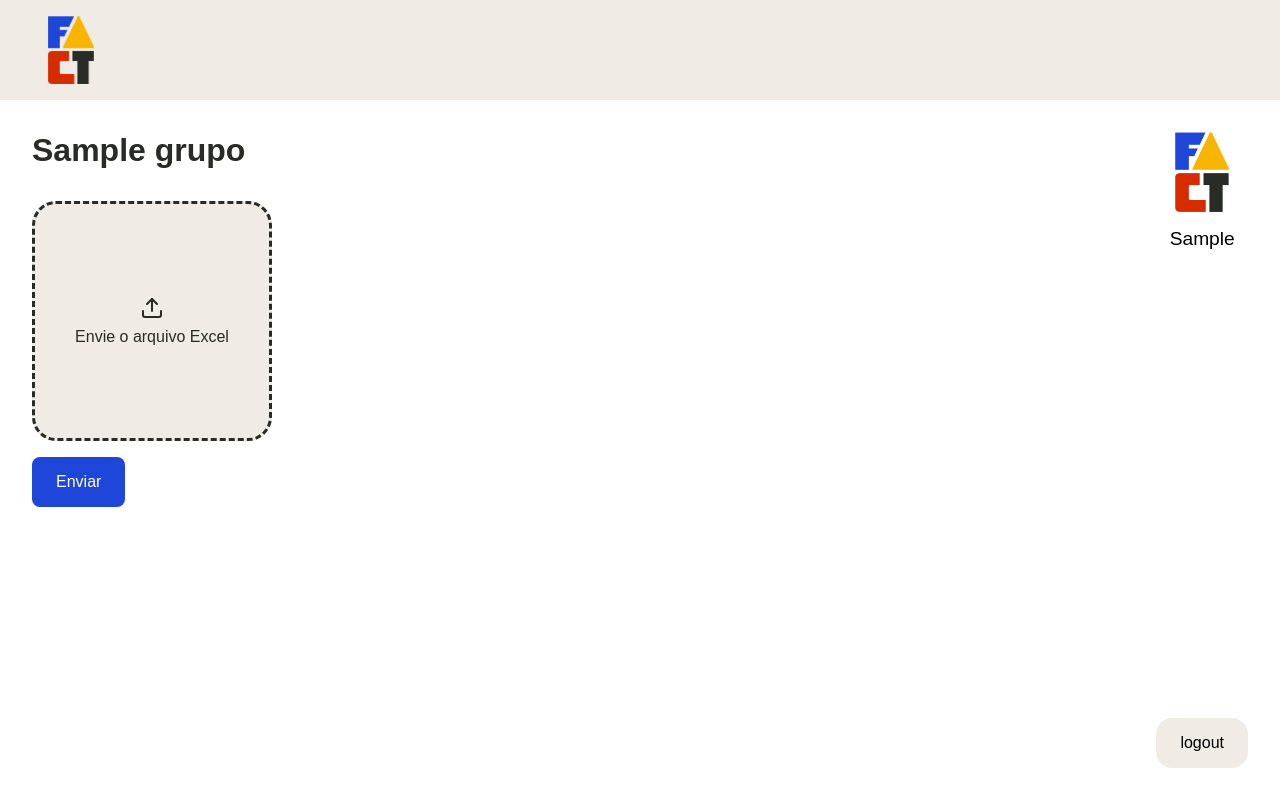
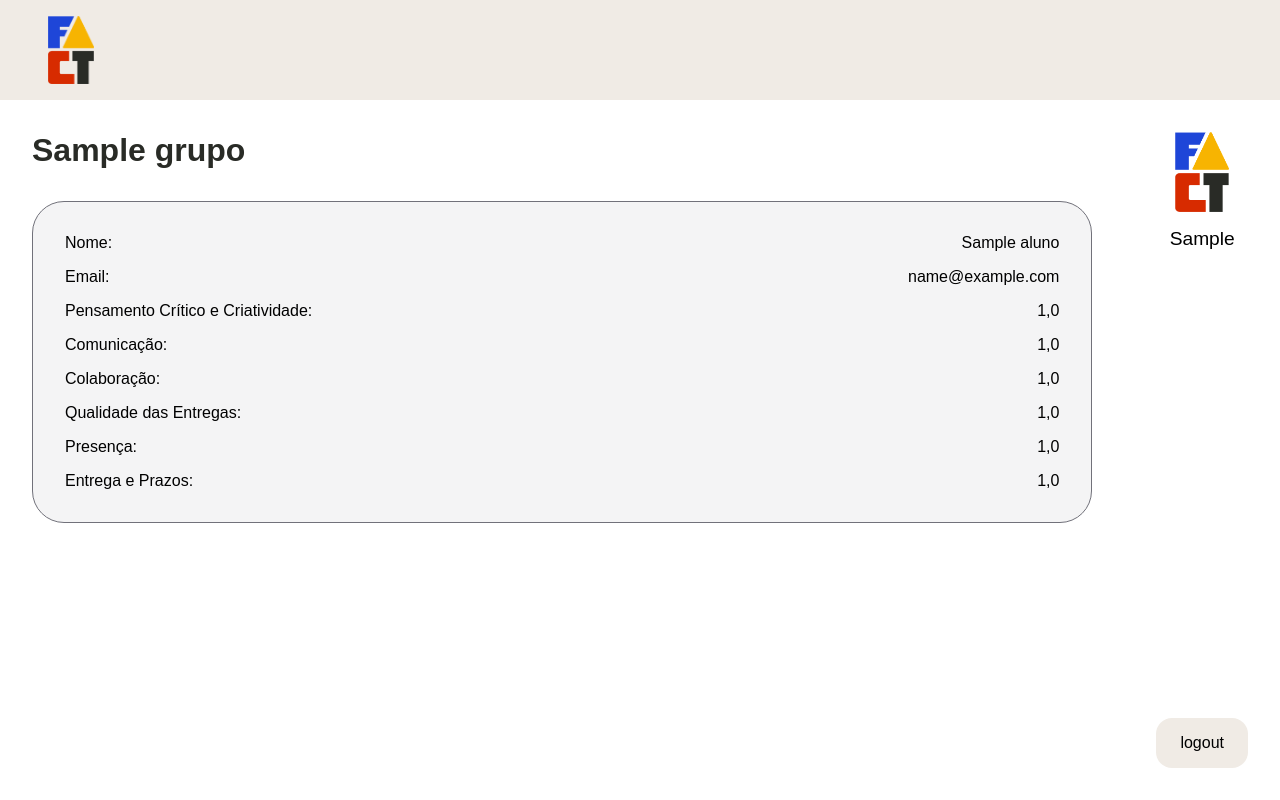
Before and after one commit to apabsp/fact-project, a Django app: page /app/group/1 in a window 1280 px wide. Run offline with Django 5.2, Linux system fonts and the light colour scheme; a user stored in the database is signed in; tables that the repository leaves empty hold one stand-in row (values such as "Sample post"); parts of the project's set-up code (start-up, migrations or seed data) failed here and were passed over.

Commit message:
feat: get notas ao fazer upload do excel

```diff
--- /dev/null
+++ b/feedbackApp/functions.py
@@ -0,0 +1,91 @@
+import re
+
+typeNotas = [
+    "Pensamento Crítico e Criatividade",
+    "Comunicação",
+    "Colaboração",
+    "Qualidade das Entregas",
+    "Presença",
+    "Entregas e Prazos"
+]
+
+alunos = {}
+
+def alunoAtualInAlunos(aluno):
+    for index in alunos:
+        if(aluno in alunos[index]):
+            return True
+
+    return False;
+
+def getAlunoEmail(aluno):
+    for _, valor in alunos.items():
+        if valor[1] == aluno:
+            return valor[0]
+
+    return ""
+
+reject = [
+    "Carimbo de data/hora",
+    "Endereço de e-mail",
+    "Nome completo"
+]
+
+
+def getMediaAluno(df):
+    notas = []
+
+    for nome_coluna in df.columns:
+        for index, x in enumerate(df[nome_coluna]):
+            if(nome_coluna == "Endereço de e-mail"):
+                alunos[index] = [x]
+            if(nome_coluna == "Nome completo"):
+                alunos[index].append(x)
+
+    for nome_coluna in df.columns:
+        match = re.search(r'\(([^)]*)\)', nome_coluna)
+        tipoNota = re.sub(r'\s+\([^)]*\)', '', nome_coluna)
+
+        if(match):
+            aluno_atual = match.group(1)
+
+            somaNotas = 0
+            countNotas = 0
+            media = 0
+
+            for index, x in enumerate(df[nome_coluna]):
+                if(nome_coluna not in reject and not nome_coluna.startswith("Justifique suas respostas")):
+
+                    nota = x
+
+                    if(aluno_atual in alunos[index]):
+                        nota = 0
+
+                    somaNotas += nota
+                    countNotas += 1
+
+                else:
+                    somaNotas += 0
+                    countNotas += 1
+
+            media = somaNotas / (countNotas - 1)
+
+            if(not alunoAtualInAlunos(aluno_atual)):
+                media = 0
+
+            notas.append([ aluno_atual, getAlunoEmail(aluno_atual), tipoNota, media ])
+
+    return notas
+
+
+def transformNotasToObject(notas: list):
+    objeto = {
+        "nome": notas[0][0],
+        "email": notas[0][1]
+    }
+
+    for array in notas:
+        atributo = array[2].lower().replace(' ', '_')
+        objeto[atributo] = array[3]
+
+    return objeto
--- a/feedbackApp/models.py
+++ b/feedbackApp/models.py
@@ -3,6 +3,16 @@ from django.contrib.auth.models import User
 
 class Aluno(models.Model):
     nome = models.CharField(max_length=200)
+    email = models.CharField(max_length=200)
+    pensamento_critico_criatividade = models.FloatField(verbose_name="Pensamento Crítico e Criatividade")
+    comunicacao = models.FloatField(verbose_name="Comunicação")
+    colaboracao = models.FloatField(verbose_name="Colaboração")
+    qualidade_entregas = models.FloatField(verbose_name="Qualidade das Entregas")
+    presenca = models.FloatField(verbose_name="Presença")
+    entrega_prazos = models.FloatField(verbose_name="Entrega e Prazos")
+
+    def __str__(self) -> str:
+        return self.nome
 
 class Grupo(models.Model):
     nome = models.CharField(max_length=200)
--- a/feedbackApp/templates/feedbackApp/group.html
+++ b/feedbackApp/templates/feedbackApp/group.html
@@ -9,7 +9,7 @@
     <main>
         <h1>{{ group.nome }}</h1>
 
-        {% if group.alunos|length < 1 %}
+        {% if alunos|length < 1 %}
             <form action="" method="post" enctype="multipart/form-data">
                 {% csrf_token %}
                 <label id="uploadfile" for="uploadfileInput">
@@ -19,6 +19,51 @@
                 <input id="uploadfileInput" style="display: none;" type="file" name="file" accept="application/vnd.openxmlformats-officedocument.spreadsheetml.sheet, application/vnd.ms-excel">
                 <button type="submit">Enviar</button>
             </form>
+
+        {% else %}
+            <div class="alunos-container">
+                {% for aluno in alunos %}
+                    <div class="aluno">
+                        <div>
+                            <p>Nome:</p>
+                            <p>{{aluno.nome}}</p>
+                        </div>
+                        <div>
+                            <p>Email:</p>
+                            <p>{{aluno.email}}</p>
+                        </div>
+                        <div>
+                            <p>Pensamento Crítico e Criatividade:</p>
+                            <p>{{aluno.pensamento_critico_criatividade}}</p>
+                        </div>
+                        <div>
+                            <p>Comunicação:</p>
+                            <p>{{aluno.comunicacao}}</p>
+                        </div>
+                        <div>
+                            <p>Colaboração:</p>
+                            <p>{{aluno.colaboracao}}</p>
+                        </div>
+                        <div>
+                            <p>Qualidade das Entregas:</p>
+                            <p>{{aluno.qualidade_entregas}}</p>
+                        </div>
+                        <div>
+                            <p>Presença:</p>
+                            <p>{{aluno.presenca}}</p>
+                        </div>
+                        <div>
+                            <p>Entrega e Prazos:</p>
+                            <p>{{aluno.entrega_prazos}}</p>
+                        </div>
+                    </div>
+
+                    {% if not forloop.last %}
+                        <hr>
+                    {% endif %}
+                {% endfor %}
+            </div>
+
         {% endif %}
     </main>
 {% endblock %}
--- a/feedbackApp/views.py
+++ b/feedbackApp/views.py
@@ -2,7 +2,8 @@ from django.shortcuts import render, redirect
 from django.views import View
 from django.contrib.auth.models import User
 from django.contrib.auth import logout
-from . import models
+from .models import Aluno, Grupo
+from .functions import getMediaAluno, transformNotasToObject
 import pandas as pd
 
 class FeedBackView(View):
@@ -11,7 +12,7 @@ class FeedBackView(View):
             return redirect("autenticacao:root")
 
         user = User.objects.get(username=req.user.username)
-        groups = models.Grupo.objects.filter(professor=user)
+        groups = Grupo.objects.filter(professor=user)
 
         context = {
             "user": user,
@@ -34,14 +35,18 @@ class FeedBackView(View):
         }
 
         if(action == "addGroup"):
-            return self.addGroup(req, context)
+            return self.addGroup(req, context, user)
 
 
-    def addGroup(self, req, context):
+    def addGroup(self, req, context, user):
         groupName = req.POST.get("groupName")
 
-        group = models.Grupo.objects.create(nomeDoGrupo=groupName, professor=context["user"])
+        group = Grupo.objects.create(nome=groupName, professor=context["user"])
         group.save()
+
+        groups = Grupo.objects.filter(professor=user)
+
+        context["groups"] = groups
 
         return render(req, "feedbackApp/app.html", context=context)
 
@@ -51,13 +56,14 @@ class GroupView(View):
         if(not req.user.is_authenticated):
             return redirect("autenticacao:root")
 
-        group = models.Grupo.objects.filter(pk=id)
+        group = Grupo.objects.filter(pk=id)
 
         if(not group.exists()):
             return redirect("feedbackApp:root")
 
         context = {
-            "group": group[0]
+            "group": group[0],
+            "alunos": group[0].alunos.all()
         }
 
         return render(req, "feedbackApp/group.html", context=context)
@@ -67,7 +73,7 @@ class GroupView(View):
         if(not req.user.is_authenticated):
             return redirect("autenticacao:root")
 
-        group = models.Grupo.objects.filter(pk=id)
+        group = Grupo.objects.filter(pk=id)
 
         if(not group.exists()):
             return redirect("feedbackApp:root")
@@ -84,7 +90,44 @@ class GroupView(View):
         file = req.FILES["file"]
         df = pd.read_excel(file)
 
-        print(df)
+        notas = getMediaAluno(df)
+
+        alunos = []
+
+        for nome_aluno, *_ in notas:
+            if(nome_aluno not in alunos):
+                alunos.append(nome_aluno)
+
+        for nome_aluno in alunos:
+            aluno_data = list(filter(lambda x: x[0] == nome_aluno, notas))
+
+            aluno_object = transformNotasToObject(aluno_data)
+
+            # print(aluno_object)
+
+            aluno = Aluno.objects.filter(nome=aluno_object["nome"])
+
+            if(not aluno.exists()):
+
+                aluno = Aluno.objects.create(
+                    nome=aluno_object["nome"],
+                    email=aluno_object["email"],
+                    pensamento_critico_criatividade=aluno_object["pensamento_crítico_e_criatividade"],
+                    comunicacao=aluno_object["comunicação"],
+                    colaboracao=aluno_object["colaboração"],
+                    qualidade_entregas=aluno_object["qualidade_das_entregas"],
+                    presenca=aluno_object["presença"],
+                    entrega_prazos=aluno_object["entregas_e_prazos"]
+                )
+
+                aluno.save()
+
+                group[0].alunos.add(aluno)
+                group[0].save()
+
+        group = Grupo.objects.get(pk=id)
+
+        context["alunos"] = group.alunos.all()
 
         return render(req, "feedbackApp/group.html", context=context)
 
--- a/static/autenticacao/signin.css
+++ b/static/autenticacao/signin.css
@@ -4,7 +4,7 @@
     margin: 0;
     padding: 0;
     box-sizing: border-box;
-    font-family: sans;
+    font-family: sans-serif;
 }
 
 body {
--- a/static/feedbackApp/css/app.css
+++ b/static/feedbackApp/css/app.css
@@ -23,7 +23,6 @@ main {
 .content {
     display: grid;
     grid-template-columns: repeat(4, minmax(0, 1fr));
-    flex-wrap: wrap;
     gap: 1rem;
 }
 
--- a/static/feedbackApp/css/group.css
+++ b/static/feedbackApp/css/group.css
@@ -9,6 +9,10 @@
     --beigeHover: #efe0ce;
     --black: #292B26;
     --blackHover: rgb(16, 16, 15);
+
+    --zinc-100: #f4f4f5;
+    --zinc-300: #d4d4d8;
+    --zinc-500: #71717a;
 }
 
 main {
@@ -18,6 +22,13 @@ main {
     flex-direction: column;
     gap: 2rem;
     padding: 2rem;
+}
+
+hr {
+    height: 1px;
+    color: var(--zinc-300);
+    background-color: var(--zinc-300);
+    border: none;
 }
 
 h1 {
@@ -68,3 +79,26 @@ form > button:hover {
     box-shadow: 0px 0px 10px 0px rgba(0,0,0,0.75);
     border-radius: 0.5rem;
 }
+
+.alunos-container {
+    display: flex;
+    flex-direction: column;
+    gap: 2rem;
+    padding: 2rem;
+    border-radius: 2rem;
+    border: 1px solid var(--zinc-500);
+    background-color: var(--zinc-100);
+}
+
+.aluno {
+    display: flex;
+    flex-direction: column;
+    gap: 1rem;
+}
+
+.aluno > div {
+    display: flex;
+    align-items: center;
+    gap: 1rem;
+    justify-content: space-between;
+}
```
Also changed, not shown: feedbackApp/migrations/0001_initial.py, feedbackApp/migrations/0002_rename_nomedogrupo_grupo_nome.py (deleted).
